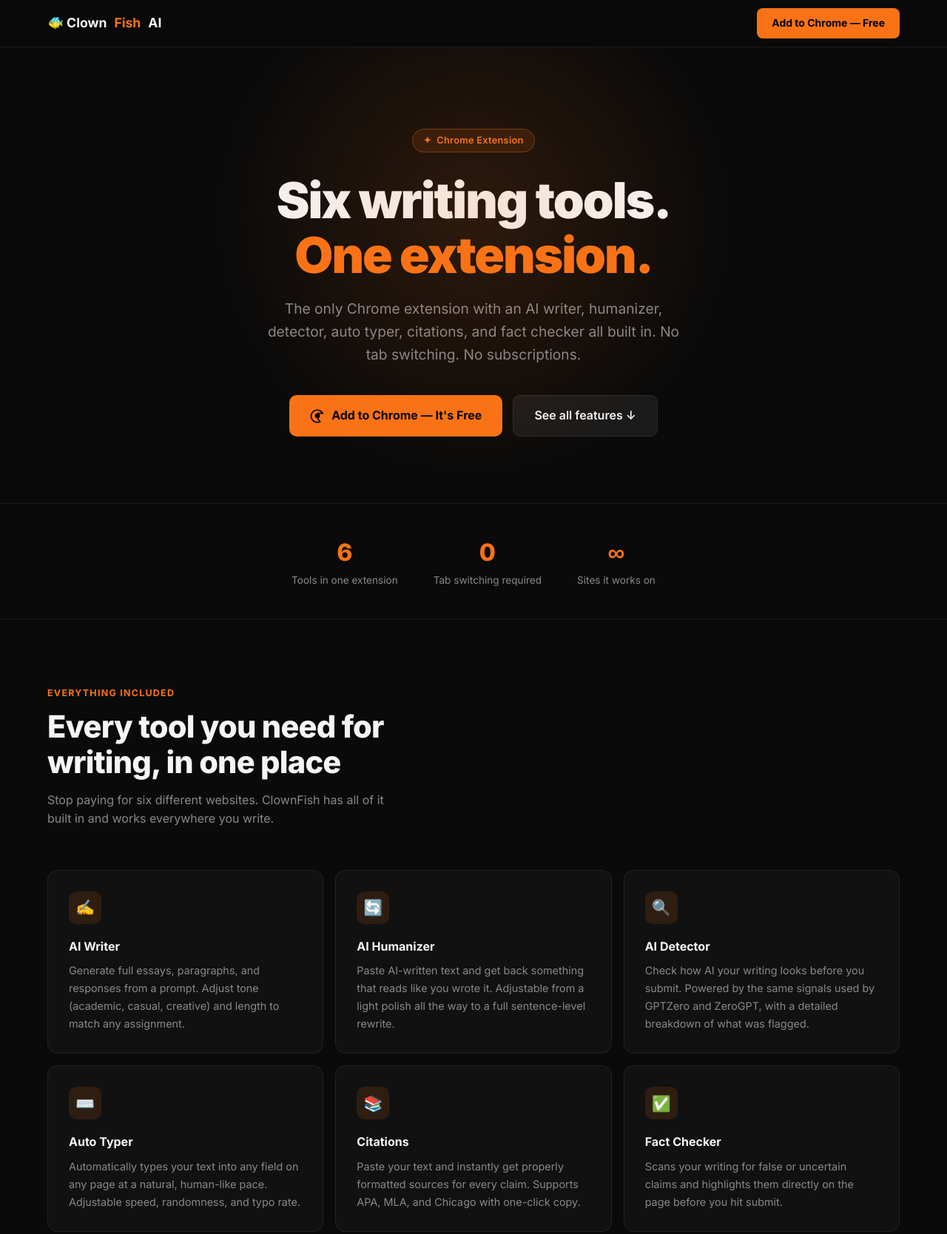
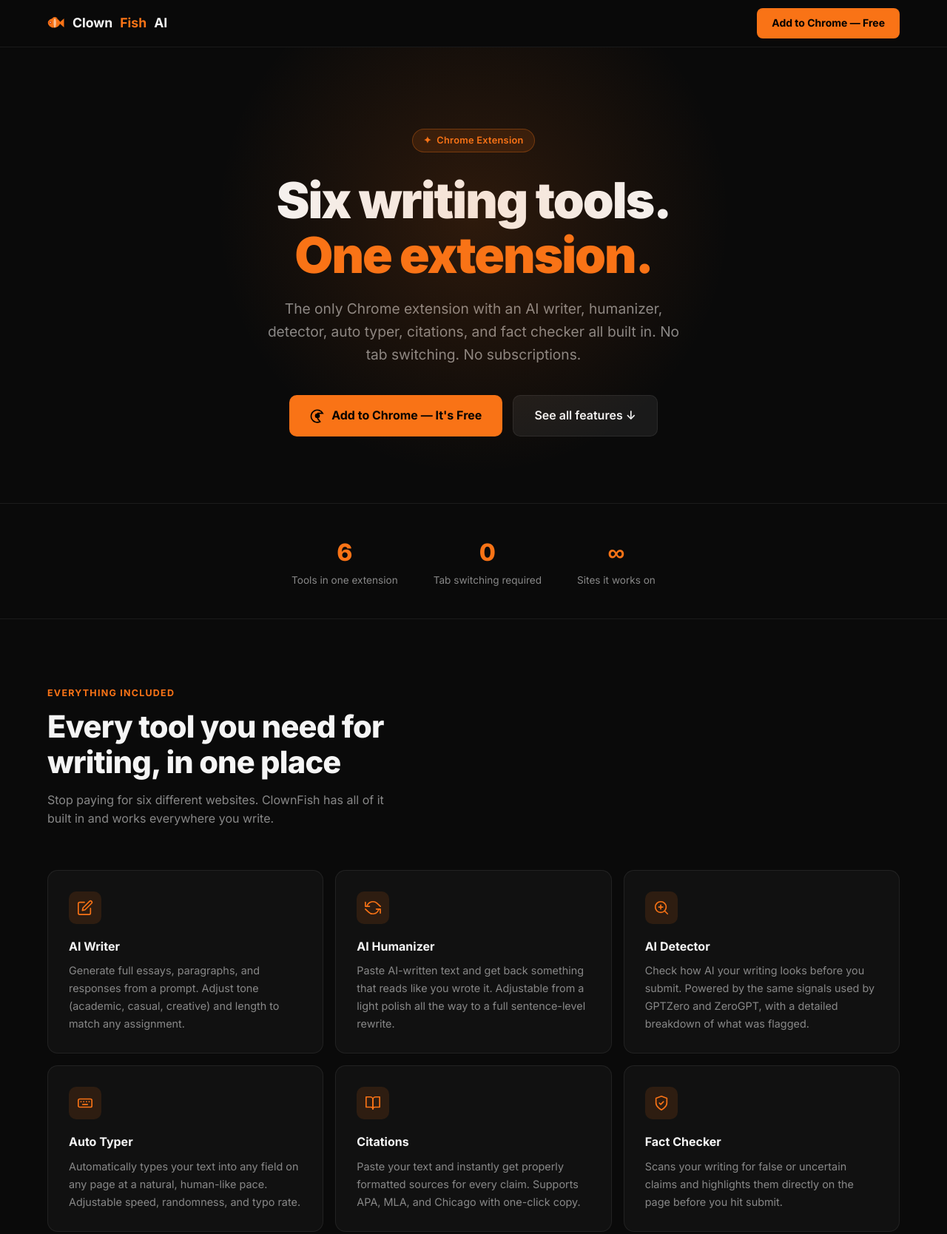
Before and after one commit to splintdeveloper/ClownFishAI, a browser extension: page index.html in a window 1280 px wide. Shown: the top 1668 px of the page at 74% size. Drawn offline with Linux system fonts and the light colour scheme.

Commit message:
Replace emojis with SVG icons, add logo to nav, fix email and year

```diff
--- a/index.html
+++ b/index.html
@@ -238,9 +238,11 @@
       display: flex;
       align-items: center;
       justify-content: center;
-      font-size: 1.3rem;
       margin-bottom: 18px;
+      flex-shrink: 0;
     }
+
+    .feature-icon svg { width: 22px; height: 22px; }
 
     .feature-title {
       font-size: 1rem;
@@ -335,7 +337,13 @@
       font-size: 0.85rem;
     }
 
-    .footer-logo { font-weight: 700; color: var(--text); }
+    .footer-logo {
+      display: flex;
+      align-items: center;
+      gap: 8px;
+      font-weight: 700;
+      color: var(--text);
+    }
     .footer-logo span { color: var(--orange); }
 
     /* ── CHROME ICON SVG ── */
@@ -357,7 +365,18 @@
 
 <!-- NAV -->
 <nav>
-  <a href="#" class="nav-logo">🐠 Clown<span>Fish</span> AI</a>
+  <a href="#" class="nav-logo">
+    <svg viewBox="0 0 32 32" width="24" height="24">
+      <path d="M21 16 L30 8 L30 24 Z" fill="#f97316"/>
+      <ellipse cx="12" cy="16" rx="11" ry="8.5" fill="#f97316"/>
+      <path d="M8 8.5 Q13 2 19 8.5 Z" fill="#f97316"/>
+      <path d="M10 21 Q6 26 10 24 Z" fill="#f97316"/>
+      <ellipse cx="13.5" cy="16" rx="2.2" ry="8.5" fill="white" opacity="0.55"/>
+      <circle cx="5.5" cy="15" r="2.5" fill="#c2410c"/>
+      <circle cx="5.5" cy="15" r="1.1" fill="white"/>
+    </svg>
+    Clown<span>Fish</span> AI
+  </a>
   <a href="https://chrome.google.com/webstore" class="nav-cta" target="_blank">Add to Chrome — Free</a>
 </nav>
 
@@ -402,32 +421,69 @@
 
   <div class="features-grid">
     <div class="feature-card">
-      <div class="feature-icon">✍️</div>
+      <div class="feature-icon">
+        <svg viewBox="0 0 24 24" fill="none" stroke="#f97316" stroke-width="1.8" stroke-linecap="round" stroke-linejoin="round">
+          <path d="M11 4H4a2 2 0 00-2 2v14a2 2 0 002 2h14a2 2 0 002-2v-7"/>
+          <path d="M18.5 2.5a2.121 2.121 0 013 3L12 15l-4 1 1-4 9.5-9.5z"/>
+        </svg>
+      </div>
       <div class="feature-title">AI Writer</div>
       <p class="feature-desc">Generate full essays, paragraphs, and responses from a prompt. Adjust tone (academic, casual, creative) and length to match any assignment.</p>
     </div>
     <div class="feature-card">
-      <div class="feature-icon">🔄</div>
+      <div class="feature-icon">
+        <svg viewBox="0 0 24 24" fill="none" stroke="#f97316" stroke-width="1.8" stroke-linecap="round" stroke-linejoin="round">
+          <polyline points="1 4 1 10 7 10"/>
+          <polyline points="23 20 23 14 17 14"/>
+          <path d="M3.51 9a9 9 0 0114.85-3.36L23 10M1 14l4.64 4.36A9 9 0 0020.49 15"/>
+        </svg>
+      </div>
       <div class="feature-title">AI Humanizer</div>
       <p class="feature-desc">Paste AI-written text and get back something that reads like you wrote it. Adjustable from a light polish all the way to a full sentence-level rewrite.</p>
     </div>
     <div class="feature-card">
-      <div class="feature-icon">🔍</div>
+      <div class="feature-icon">
+        <svg viewBox="0 0 24 24" fill="none" stroke="#f97316" stroke-width="1.8" stroke-linecap="round" stroke-linejoin="round">
+          <circle cx="11" cy="11" r="8"/>
+          <line x1="21" y1="21" x2="16.65" y2="16.65"/>
+          <line x1="11" y1="8" x2="11" y2="14"/>
+          <line x1="8" y1="11" x2="14" y2="11"/>
+        </svg>
+      </div>
       <div class="feature-title">AI Detector</div>
       <p class="feature-desc">Check how AI your writing looks before you submit. Powered by the same signals used by GPTZero and ZeroGPT, with a detailed breakdown of what was flagged.</p>
     </div>
     <div class="feature-card">
-      <div class="feature-icon">⌨️</div>
+      <div class="feature-icon">
+        <svg viewBox="0 0 24 24" fill="none" stroke="#f97316" stroke-width="1.8" stroke-linecap="round" stroke-linejoin="round">
+          <rect x="2" y="6" width="20" height="12" rx="2"/>
+          <circle cx="6" cy="10" r="1" fill="#f97316" stroke="none"/>
+          <circle cx="10" cy="10" r="1" fill="#f97316" stroke="none"/>
+          <circle cx="14" cy="10" r="1" fill="#f97316" stroke="none"/>
+          <circle cx="18" cy="10" r="1" fill="#f97316" stroke="none"/>
+          <rect x="7.5" y="13" width="9" height="2" rx="1" fill="#f97316" stroke="none"/>
+        </svg>
+      </div>
       <div class="feature-title">Auto Typer</div>
       <p class="feature-desc">Automatically types your text into any field on any page at a natural, human-like pace. Adjustable speed, randomness, and typo rate.</p>
     </div>
     <div class="feature-card">
-      <div class="feature-icon">📚</div>
+      <div class="feature-icon">
+        <svg viewBox="0 0 24 24" fill="none" stroke="#f97316" stroke-width="1.8" stroke-linecap="round" stroke-linejoin="round">
+          <path d="M2 3h6a4 4 0 014 4v14a3 3 0 00-3-3H2z"/>
+          <path d="M22 3h-6a4 4 0 00-4 4v14a3 3 0 013-3h7z"/>
+        </svg>
+      </div>
       <div class="feature-title">Citations</div>
       <p class="feature-desc">Paste your text and instantly get properly formatted sources for every claim. Supports APA, MLA, and Chicago with one-click copy.</p>
     </div>
     <div class="feature-card">
-      <div class="feature-icon">✅</div>
+      <div class="feature-icon">
+        <svg viewBox="0 0 24 24" fill="none" stroke="#f97316" stroke-width="1.8" stroke-linecap="round" stroke-linejoin="round">
+          <path d="M12 22s8-4 8-10V5l-8-3-8 3v7c0 6 8 10 8 10z"/>
+          <polyline points="9 12 11 14 15 10"/>
+        </svg>
+      </div>
       <div class="feature-title">Fact Checker</div>
       <p class="feature-desc">Scans your writing for false or uncertain claims and highlights them directly on the page before you hit submit.</p>
     </div>
@@ -478,10 +534,21 @@
 
 <!-- FOOTER -->
 <footer>
-  <div class="footer-logo">🐠 Clown<span>Fish</span> AI</div>
-  <div>© 2025 ClownFish AI. All rights reserved.</div>
+  <div class="footer-logo">
+    <svg viewBox="0 0 32 32" width="20" height="20">
+      <path d="M21 16 L30 8 L30 24 Z" fill="#f97316"/>
+      <ellipse cx="12" cy="16" rx="11" ry="8.5" fill="#f97316"/>
+      <path d="M8 8.5 Q13 2 19 8.5 Z" fill="#f97316"/>
+      <path d="M10 21 Q6 26 10 24 Z" fill="#f97316"/>
+      <ellipse cx="13.5" cy="16" rx="2.2" ry="8.5" fill="white" opacity="0.55"/>
+      <circle cx="5.5" cy="15" r="2.5" fill="#c2410c"/>
+      <circle cx="5.5" cy="15" r="1.1" fill="white"/>
+    </svg>
+    Clown<span>Fish</span> AI
+  </div>
+  <div>© 2026 ClownFish AI. All rights reserved.</div>
   <div style="display:flex;gap:20px;">
-    <a href="mailto:support@clownfishai.com" style="color:var(--muted);text-decoration:none;">Support</a>
+    <a href="mailto:splintapp@gmail.com" style="color:var(--muted);text-decoration:none;">Support</a>
     <a href="privacy.html" style="color:var(--muted);text-decoration:none;">Privacy Policy</a>
   </div>
 </footer>
```
